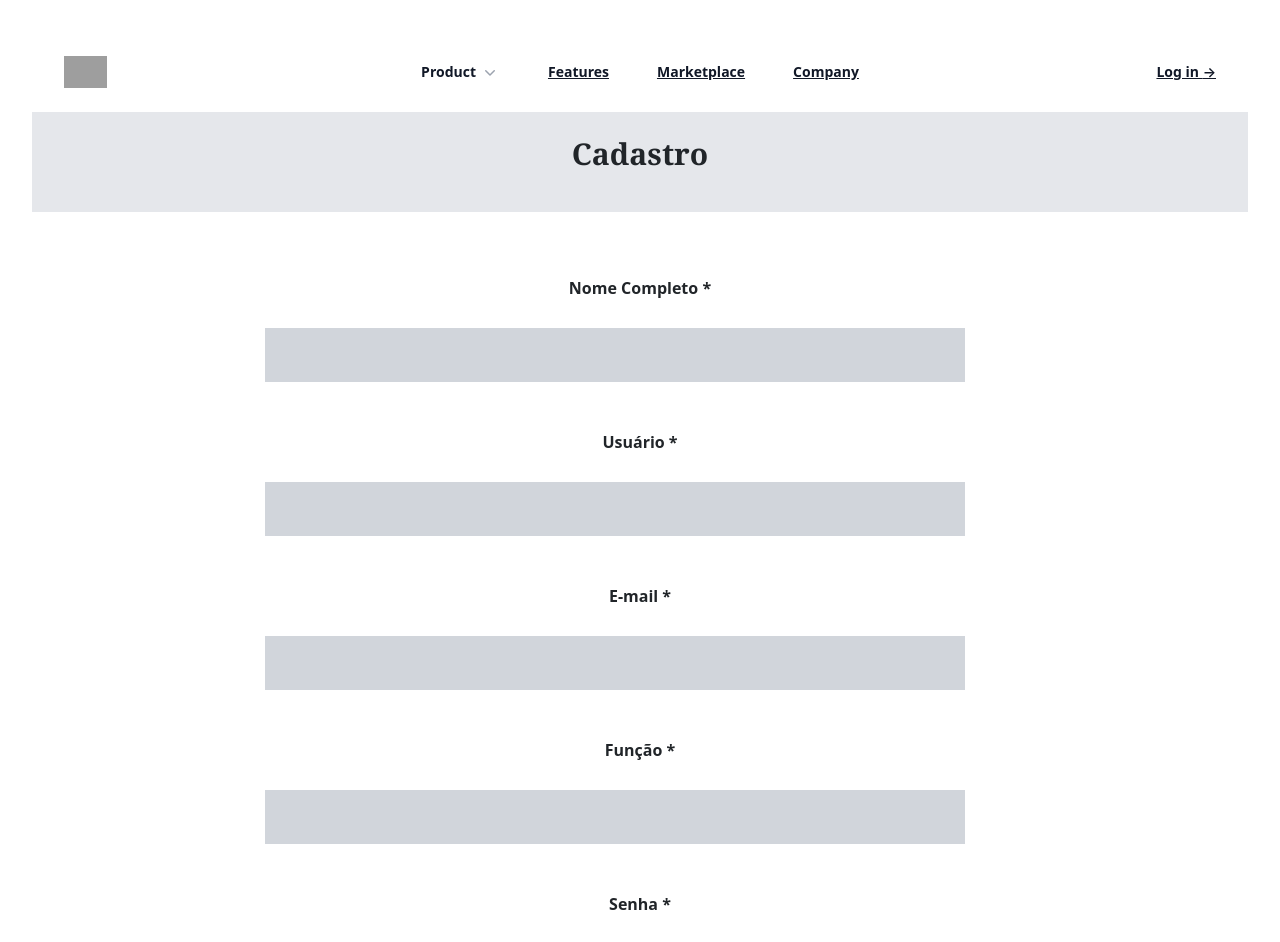
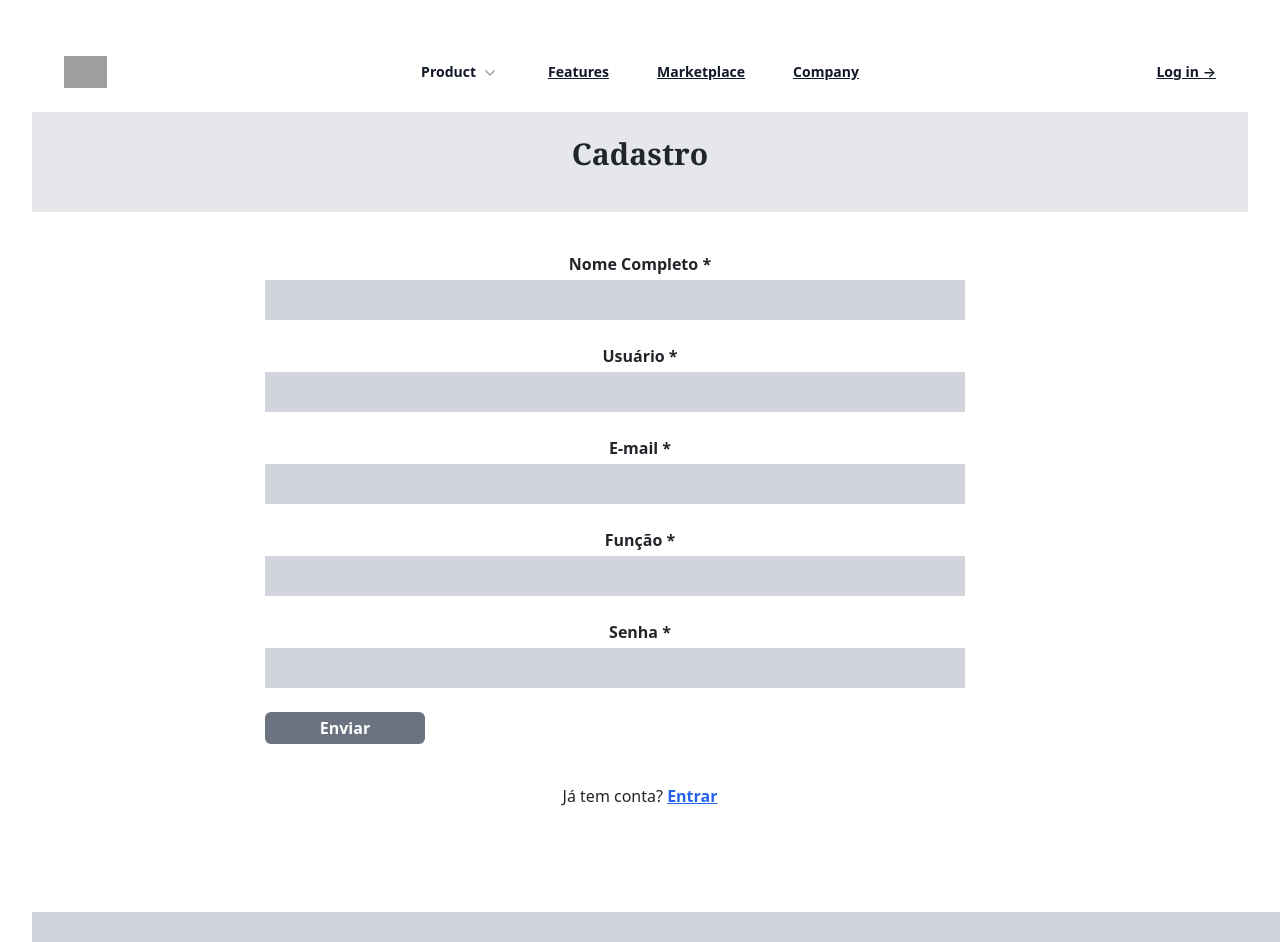
Before and after one commit to Brafios/ProjetoGT10_FrontEnd, a React (Vite) app in the folder frontEnd_GT/: page /register in a window 1280 px wide. Shown: the top 942 px of the page. Built offline with nearby package versions, Linux system fonts and the light colour scheme; grey boxes are pictures that could not be loaded; a web font is replaced by a local one.

Commit message:
atualizando o estilo

```diff
--- a/frontEnd_GT/src/pages/Register.jsx
+++ b/frontEnd_GT/src/pages/Register.jsx
@@ -5,8 +5,8 @@ export default function Register() {
   return (
     <>
       <main className="bg-white min-h-screen flex flex-col justify-between font-sans">
-
-        <div className="bg-gray-200 py-6">
+    <div>
+      <div className="bg-gray-200 py-6">
           <h1 className="text-3xl font-bold font-serif mb-3 text-center">Cadastro</h1>
         </div>
 
@@ -25,29 +25,29 @@ export default function Register() {
               ].map((field, index) => (
 
                 <div key={index}>
-                   <br />
-                  <label className="text-font-serif  font-semibold  block mb-1">{field.label} * </label> <br />
+
+                  <label className="text-font-serif  font-semibold  block mb-1">{field.label} * </label>
                   <input
                     type={field.type}
                     required
-                    className="bg-gray-300 text-black placeholder:text-gray-600 w-[700px] h-[54px] block px-3"
+                    className="bg-gray-300 text-black placeholder:text-gray-600 w-[700px] h-[40px] block px-3"
                   />
                 </div>
               ))}
-              <br />
+
 
 
               <button
                 type="submit"
-                className="bg-sky-500 text-white text-xs px-4 py-1 w-[50px] mt-15"
+                className="bg-gray-500 text-white font-bold rounded-md mb-2 w-40 h-8 hover:bg-gray-800"
               >
                 Enviar
               </button>
 
 
-              <p className="text-sm text-center mt-4">
+              <p className=" text-center mt-2  ">
                 Já tem conta?{' '}
-                <Link to="/" className="text-blue-600 underline">
+                <Link to="/" className="text-blue-600 underline font-bold">
                   Entrar
                 </Link>
               </p>
@@ -55,6 +55,9 @@ export default function Register() {
           </div>
         </div>
 
+    </div>
+
+
       </main>
     </>
   );
```
Also changed, not shown: 1 other file (tests, documents, lock files or other folders).
